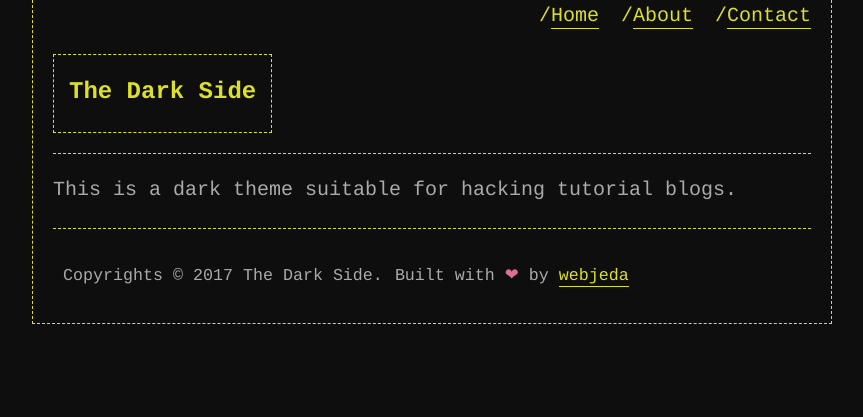
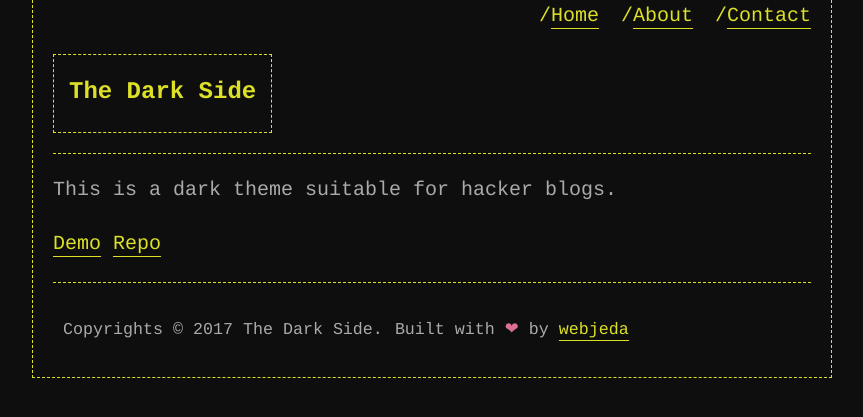
Before and after one commit to sharu725/dark-side, a Jekyll site: the page built from about.md, in a window 1280 px wide. Shown: the top 417 px of the page, without its empty margins (208-1071 px from the left). Built offline with Jekyll 4.4.1, drawn with Linux system fonts in a browser that asks for light colours.

Commit message:
no message

```diff
--- a/about.md
+++ b/about.md
@@ -3,4 +3,6 @@ layout: default
 title: About
 ---
 
-This is a dark theme suitable for hacking tutorial blogs.
+This is a dark theme suitable for hacker blogs.
+
+[Demo](http://webjeda.com/dark-side/) [Repo](https://github.com/sharu725/dark-side)
```
